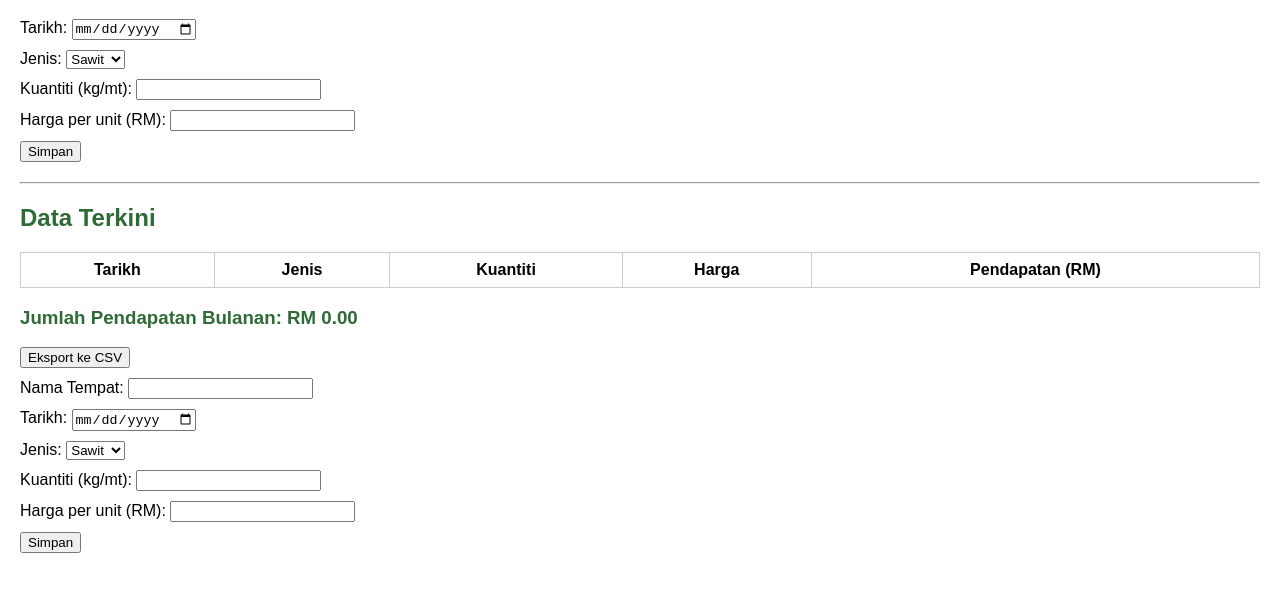
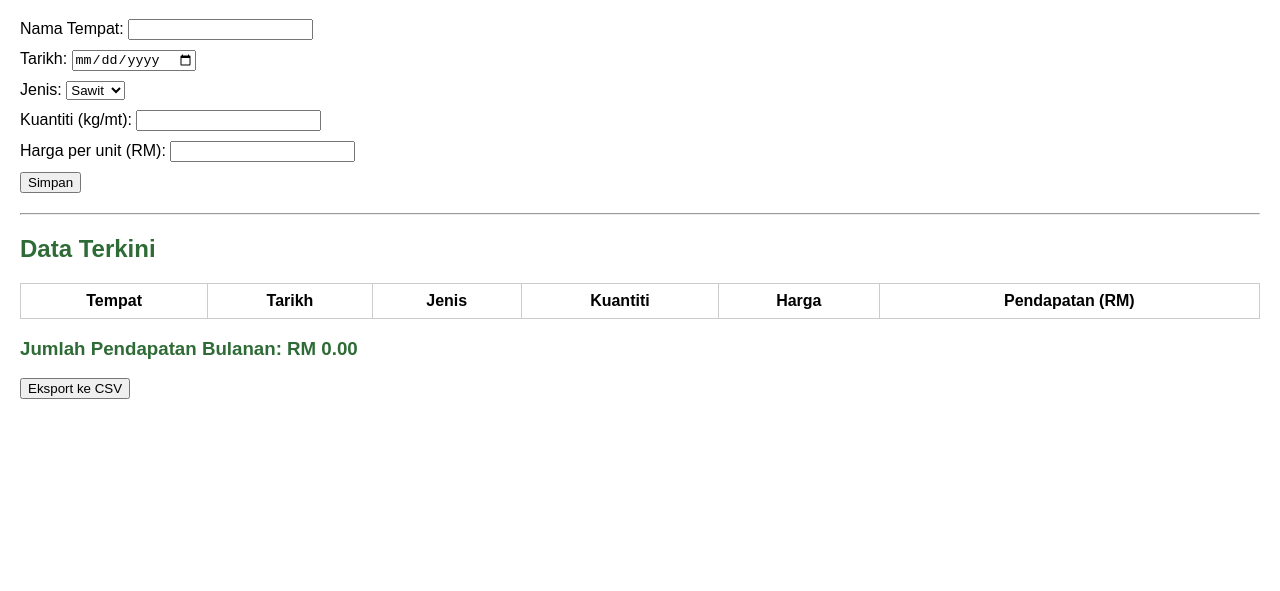
Before and after one commit to CawanganPerladangan/LAPORAN-HASIL-SAWIT-GETAH-, a plain HTML site: page index.html in a window 1280 px wide. Shown: the part 61-652 px from the top of the page. Drawn offline with Linux system fonts and the light colour scheme.

Commit message:
Update index.html

```diff
--- a/index.html
+++ b/index.html
@@ -9,6 +9,7 @@
 <body>
   <h1>Laporan Hasil Sawit & Getah</h1>
   <form id="dataForm">
+    <label>Nama Tempat: <input type="text" id="tempat" required></label>
     <label>Tarikh: <input type="date" id="tarikh" required></label>
     <label>Jenis:
       <select id="jenis">
@@ -20,13 +21,12 @@
     <label>Harga per unit (RM): <input type="number" id="harga" step="0.01" required></label>
     <button type="submit">Simpan</button>
   </form>
-
   <hr>
-
   <h2>Data Terkini</h2>
   <table id="dataTable">
     <thead>
       <tr>
+        <th>Tempat</th>
         <th>Tarikh</th>
         <th>Jenis</th>
         <th>Kuantiti</th>
@@ -36,23 +36,8 @@
     </thead>
     <tbody></tbody>
   </table>
-
   <h3 id="summary"></h3>
   <button onclick="exportCSV()">Eksport ke CSV</button>
-
   <script src="script.js"></script>
 </body>
 </html>
-<form id="dataForm">
-  <label>Nama Tempat: <input type="text" id="tempat" required></label>
-  <label>Tarikh: <input type="date" id="tarikh" required></label>
-  <label>Jenis:
-    <select id="jenis">
-      <option value="Sawit">Sawit</option>
-      <option value="Getah">Getah</option>
-    </select>
-  </label>
-  <label>Kuantiti (kg/mt): <input type="number" id="kuantiti" required></label>
-  <label>Harga per unit (RM): <input type="number" id="harga" step="0.01" required></label>
-  <button type="submit">Simpan</button>
-</form>
```
